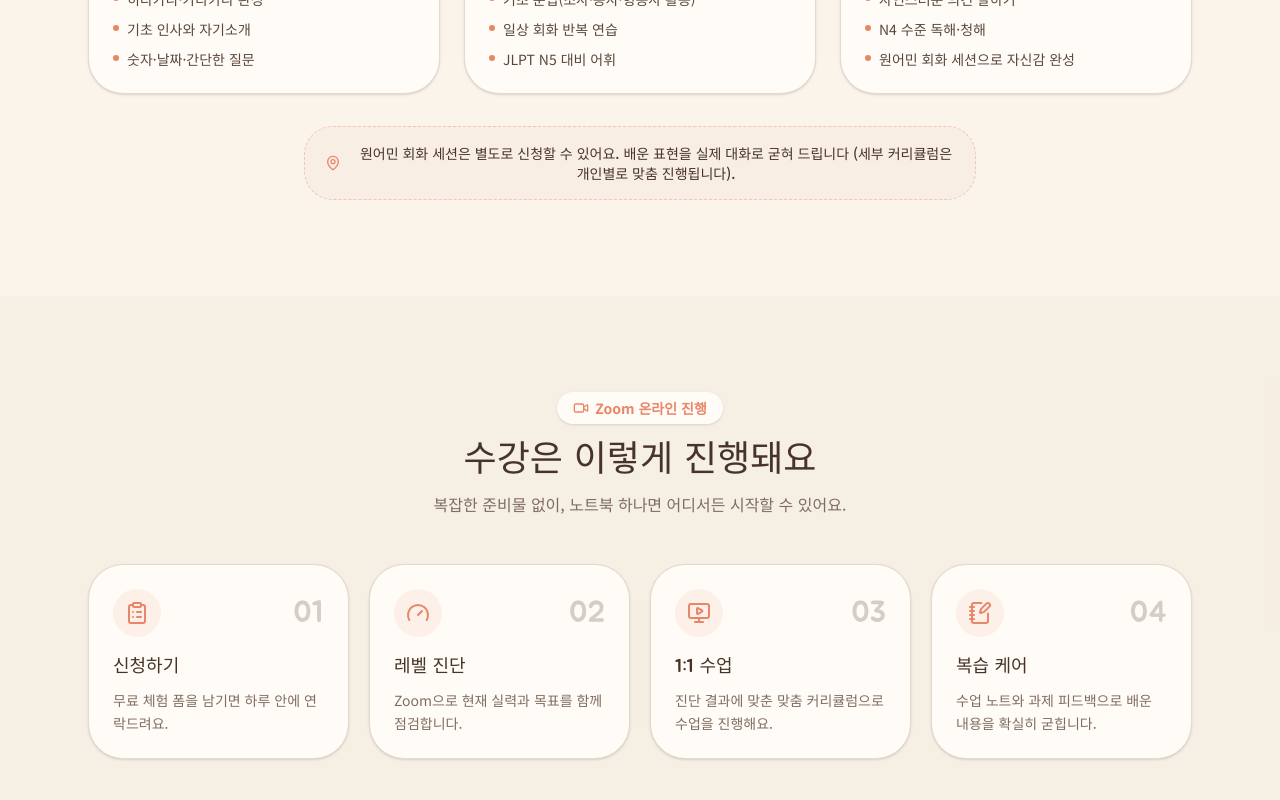
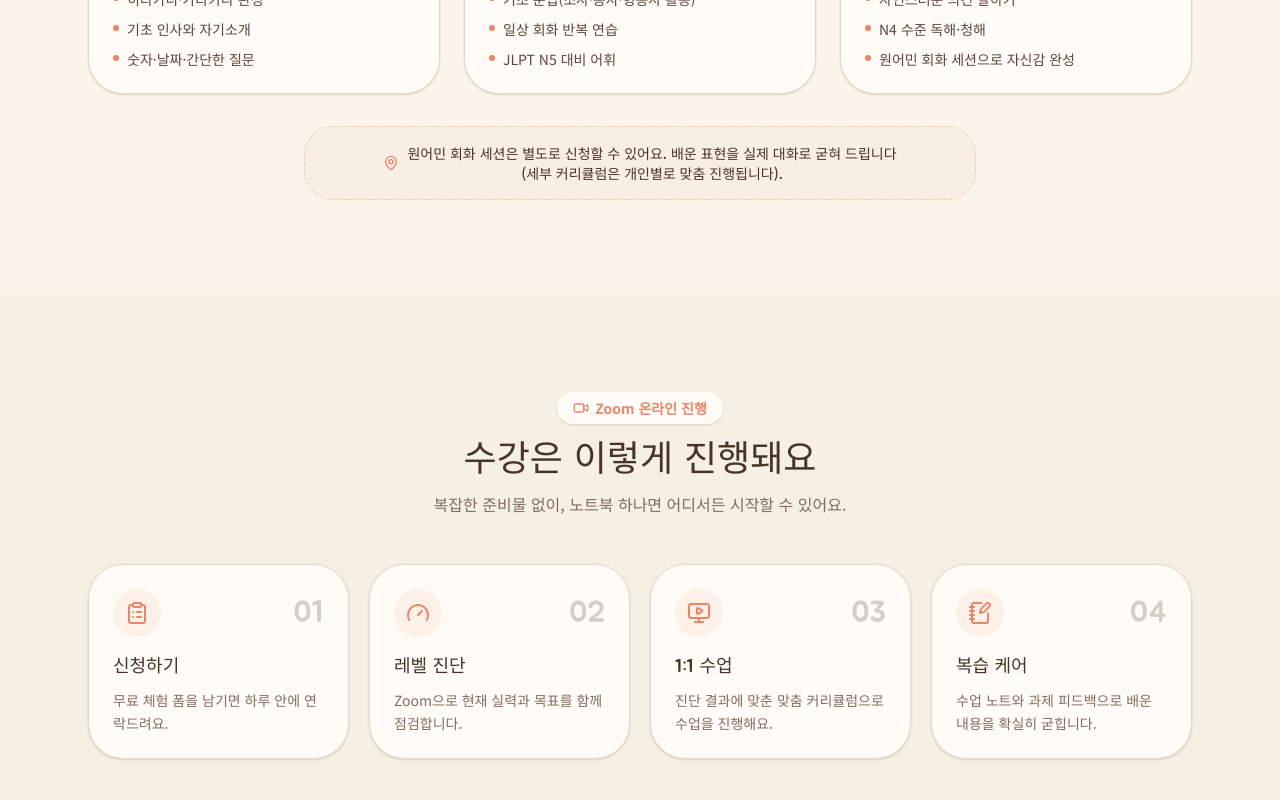
Before and after one commit to Jeong-chanuk/saedal_japanese, a Next.js app: page / in a window 1280 px wide. Shown: the part 2927-3727 px from the top of the page. Built offline with nearby package versions, Linux system fonts and the light colour scheme.

Commit message:
개인별 차등 문장 \n 재적용

```diff
--- a/components/audience-experience.tsx
+++ b/components/audience-experience.tsx
@@ -166,8 +166,9 @@ export function AudienceExperience() {
 
             <p className="mx-auto mt-8 flex max-w-2xl items-center justify-center gap-2 rounded-2xl border border-dashed border-primary/40 bg-primary/5 px-5 py-4 text-center text-sm font-medium text-foreground">
               <MapPin className="size-4 shrink-0 text-primary" />
-              <span className="whitespace-pre-line"></span>
+              <span className="whitespace-pre-line">
               {curriculumNote}
+              </span>
             </p>
           </div>
         </section>
```
